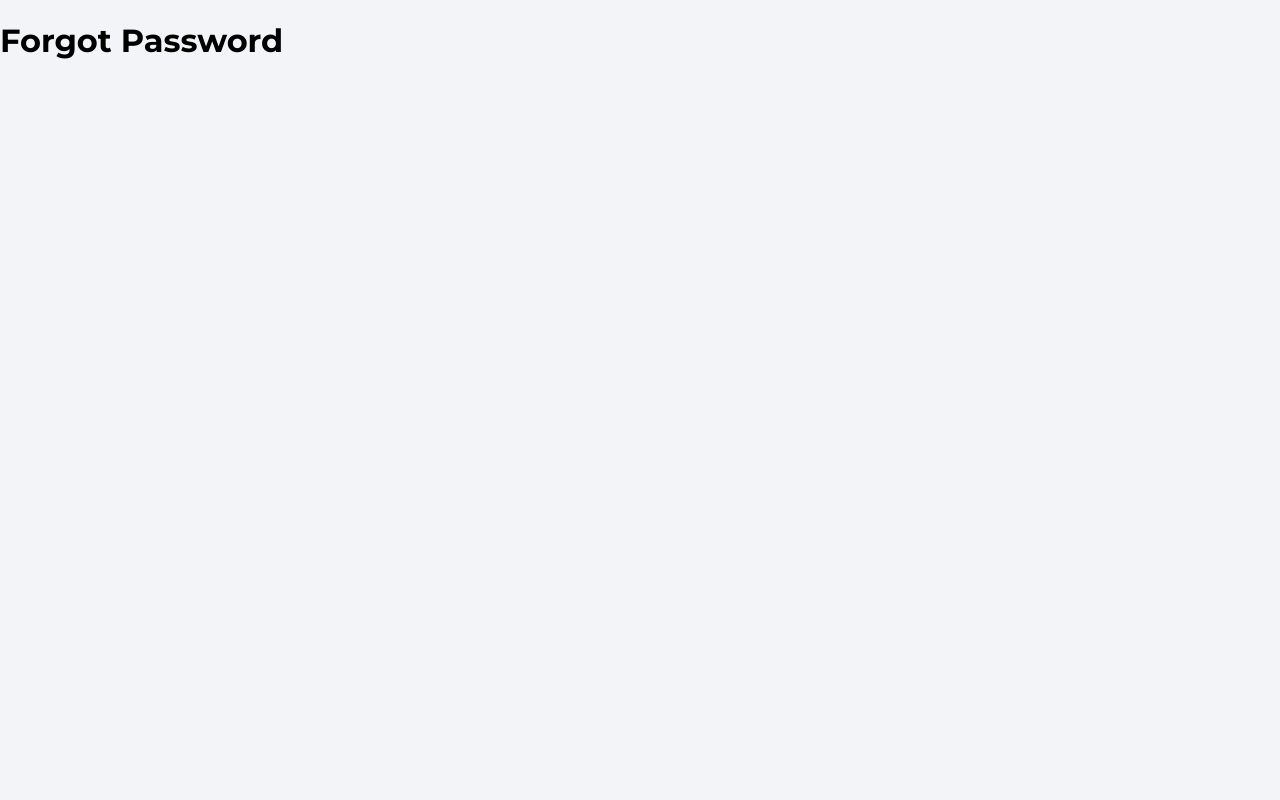
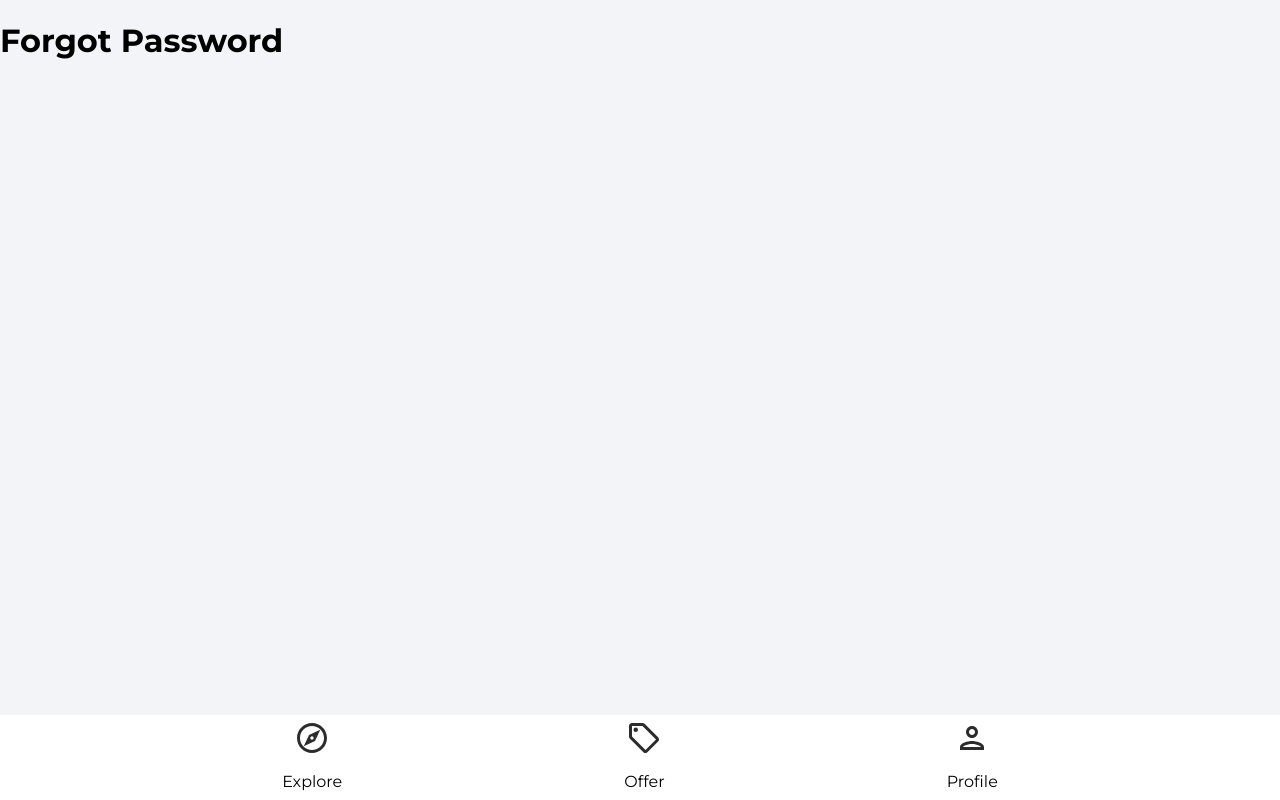
Before and after one commit to hyc0812/deploy-house-marketplace-yong, a React (Create React App) app: page /forgot-password in a window 1280 px wide. Built offline with nearby package versions, Linux system fonts and the light colour scheme.

Commit message:
navbar created

```diff
--- a/src/App.js
+++ b/src/App.js
@@ -5,6 +5,7 @@
 import Profile from "./pages/Profile";
 import SignIn from "./pages/SignIn";
 import SignUp from "./pages/SignUp";
+import Navbar from "./components/Navbar";
 
 function App() {
   return (
@@ -18,6 +19,7 @@
           <Route path="/sign-up" element={<SignUp />} />
           <Route path="/forgot-password" element={<ForgotPassword />} />
         </Routes>
+        <Navbar />
       </Router>
     </>
   );
--- /dev/null
+++ b/src/components/Navbar.jsx
@@ -0,0 +1,27 @@
+import { useNavigate, useLocation } from "react-router-dom";
+import { ReactComponent as OfferIcon } from "../assets/svg/localOfferIcon.svg";
+import { ReactComponent as ExploreIcon } from "../assets/svg/exploreIcon.svg";
+import { ReactComponent as PersonOutlineIcon } from "../assets/svg/personOutlineIcon.svg";
+
+export default function Navbar(props) {
+  return (
+    <footer className="navbar">
+      <nav className="navbarNav">
+        <ul className="navbarListItems">
+          <li className="navbarListItem">
+            <ExploreIcon fill="#2c2c2c" width="36px" height="36px" />
+            <p>Explore</p>
+          </li>
+          <li className="navbarListItem">
+            <OfferIcon fill="#2c2c2c" width="36px" height="36px" />
+            <p>Offer</p>
+          </li>
+          <li className="navbarListItem">
+            <PersonOutlineIcon fill="#2c2c2c" width="36px" height="36px" />
+            <p>Profile</p>
+          </li>
+        </ul>
+      </nav>
+    </footer>
+  );
+}
```
